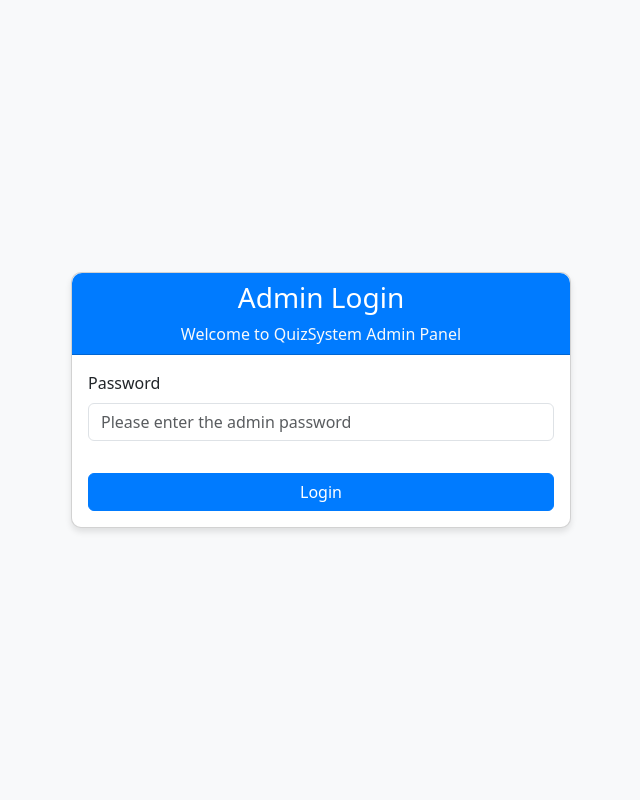
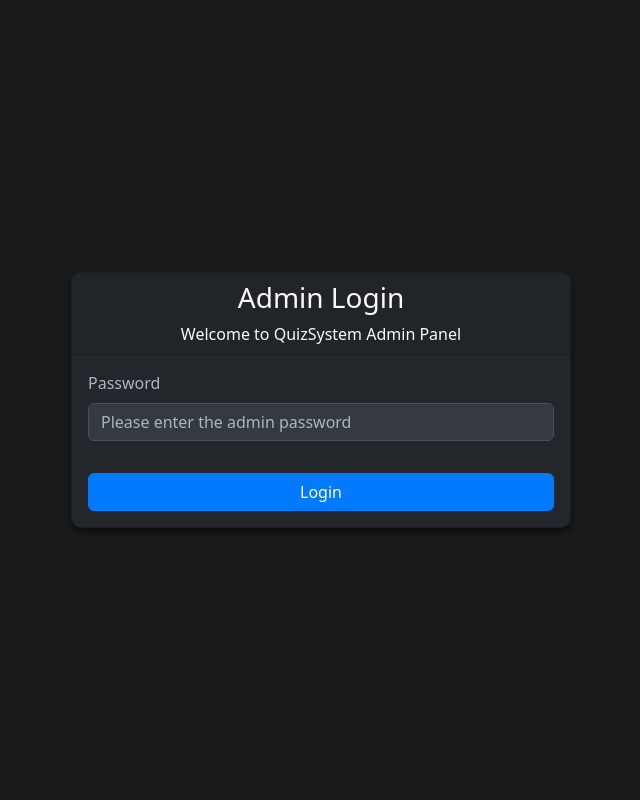
Before and after one commit to PelerYuan/QuizSystem, a Flask app: page /admin_login in a window 1280 px wide. Shown: the whole page, without its empty margins (296-936 px from the left). Run offline with Flask 3, Linux system fonts and the light colour scheme; some libraries are stand-ins or nearby versions.

Commit message:
dark admin login

```diff
--- a/templates/admin/login.html
+++ b/templates/admin/login.html
@@ -8,7 +8,8 @@
     <link href="{{ url_for('static', filename='bootstrap.min.css') }}" rel="stylesheet">
     <style>
         body {
-            background-color: #f8f9fa;
+            background-color: #181a1b;
+            color: #f8f9fa;
             display: flex;
             justify-content: center;
             align-items: center;
@@ -16,15 +17,30 @@
             margin: 0;
         }
         .card {
+            background-color: #23272b;
             border-radius: 10px;
-            box-shadow: 0 4px 6px rgba(0, 0, 0, 0.1);
+            box-shadow: 0 4px 6px rgba(0, 0, 0, 0.5);
             width: 100%;
             max-width: 500px;
+            color: #f8f9fa;
         }
         .card-header {
-            background-color: #007bff;
-            color: white;
+            background-color: #212529;
+            color: #f8f9fa;
             border-radius: 10px 10px 0 0 !important;
+        }
+        .form-label, .form-control::placeholder {
+            color: #adb5bd;
+        }
+        .form-control {
+            background-color: #343a40;
+            color: #f8f9fa;
+            border: 1px solid #495057;
+        }
+        .form-control:focus {
+            background-color: #23272b;
+            color: #f8f9fa;
+            border-color: #007bff;
         }
         .btn-primary {
             background-color: #007bff;
@@ -33,6 +49,11 @@
         .btn-primary:hover {
             background-color: #0056b3;
             border-color: #0056b3;
+        }
+        .alert-danger {
+            background-color: #842029;
+            color: #fff;
+            border-color: #842029;
         }
     </style>
 </head>
```
